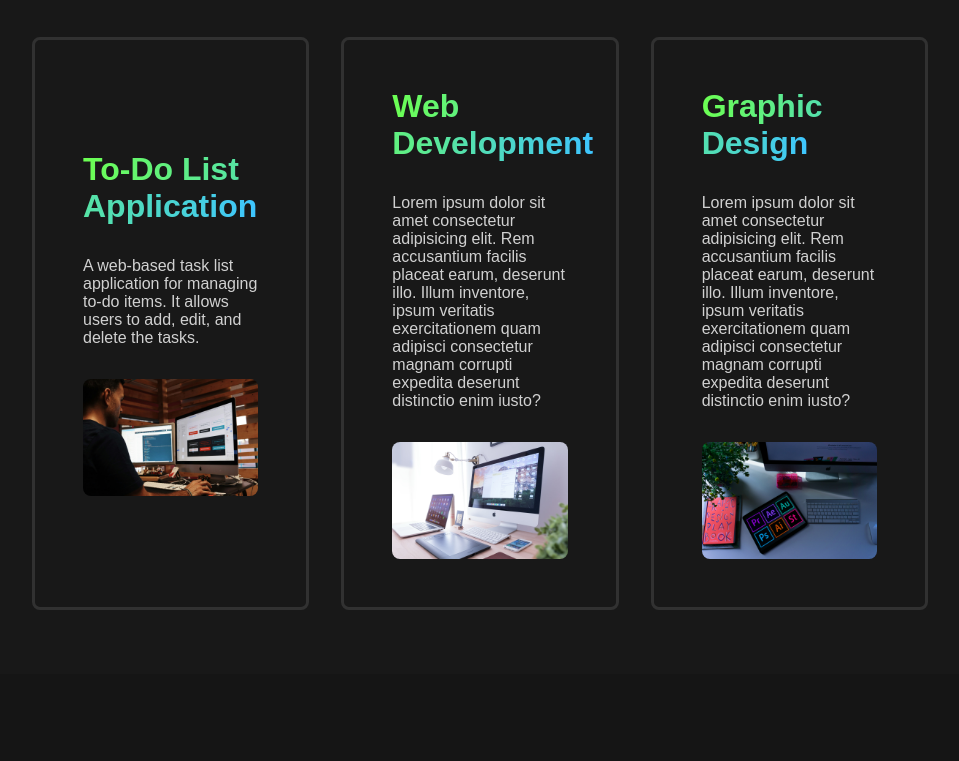
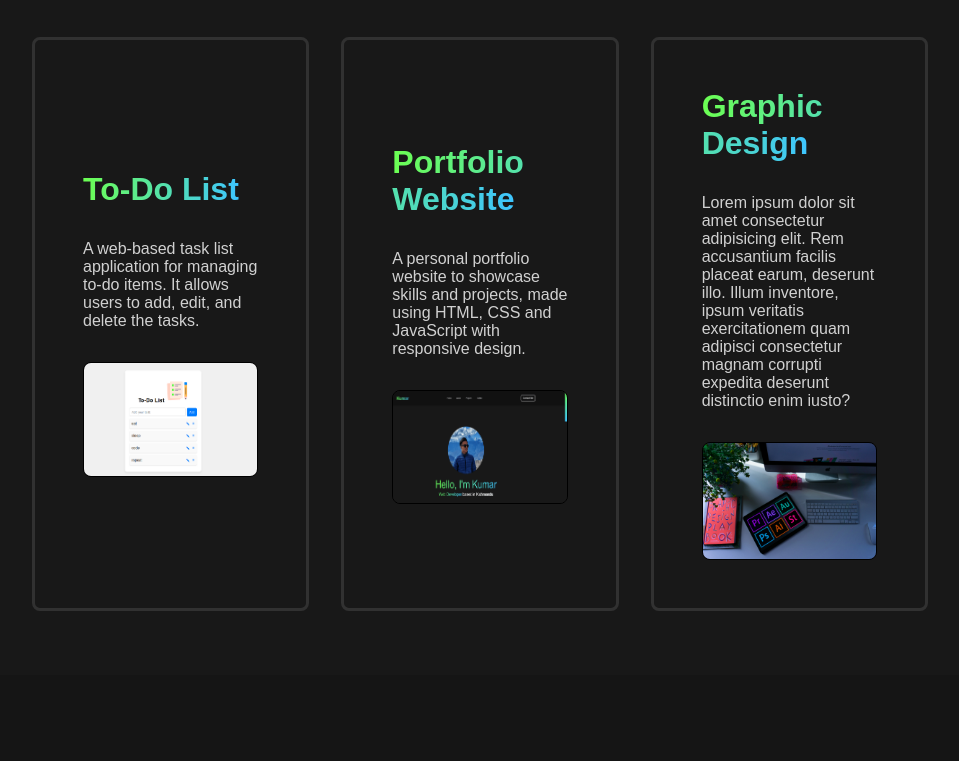
Before and after one commit to gajmerK11/CODSOFT-JS-Intership, a plain HTML site: page portfolio/index.html in a window 1280 px wide. Shown: the part 1799-2560 px from the top of the page, without its empty margins (160-1119 px from the left). Drawn offline with nearby package versions, Linux system fonts and the light colour scheme; files whose address does not match are found by name.

Commit message:
some changes

```diff
--- a/portfolio/index.html
+++ b/portfolio/index.html
@@ -97,25 +97,23 @@
       <!-- 3 cards -->
       <div class="services-container">
         <div class="box">
-          <h1><span>To-Do List Application</span></h1>
+          <h1><span>To-Do List</span></h1>
 
           <p>
             A web-based task list application for managing to-do items. It
             allows users to add, edit, and delete the tasks.
           </p>
-          <img src="web-design.jpg" alt="" />
+          <img src="123.png" alt="" />
         </div>
 
         <div class="box">
-          <h1><span>Web Development</span></h1>
+          <h1><span>Portfolio Website</span></h1>
 
           <p>
-            Lorem ipsum dolor sit amet consectetur adipisicing elit. Rem
-            accusantium facilis placeat earum, deserunt illo. Illum inventore,
-            ipsum veritatis exercitationem quam adipisci consectetur magnam
-            corrupti expedita deserunt distinctio enim iusto?
+            A personal portfolio website to showcase skills and projects, made
+            using HTML, CSS and JavaScript with responsive design.
           </p>
-          <img src="web-dev.jpg" alt="" />
+          <img src="222222.png" alt="" />
         </div>
 
         <div class="box">
@@ -161,12 +159,12 @@
       <div class="col-left">
         <div class="col-box">
           <span><i class="bx bxs-location-plus"></i></span>
-          <span>1234 Maple Street Springfield, IL 62701</span>
+          <span>Swyoambhu, Kathmandu, Nepal</span>
         </div>
 
         <div class="col-box">
           <span><i class="bx bxs-phone"></i></span>
-          <span>+1 234 567819</span>
+          <span>+9779834567890</span>
         </div>
 
         <div class="col-box">
@@ -177,12 +175,7 @@
 
       <div class="col-right">
         <span>About My Services</span>
-        <p>
-          Lorem ipsum dolor sit amet consectetur adipisicing elit. Error numquam
-          ipsa doloremque libero sequi corporis praesentium et, amet itaque
-          necessitatibus eaque vel alias sit suscipit, voluptatibus iusto,
-          aliquid accusantium fugiat!
-        </p>
+        <p>Aspiring software developer trying to learn and build new things.</p>
 
         <div class="social-icons">
           <span><i class="bx bxl-facebook-square"></i></span>
--- a/portfolio/style.css
+++ b/portfolio/style.css
@@ -251,6 +251,7 @@ section {
 .box img {
   min-width: 25px;
   border-radius: 0.5em;
+  border: 1px solid black;
 }
 #contact {
   background-color: var(--second-background);
```
Also changed, not shown: portfolio/1000020526.jpg (deleted), portfolio/123.png (added), portfolio/222222.png (added), portfolio/image.jpg (deleted), portfolio/web-design.jpg (deleted), portfolio/web-dev.jpg (deleted).
